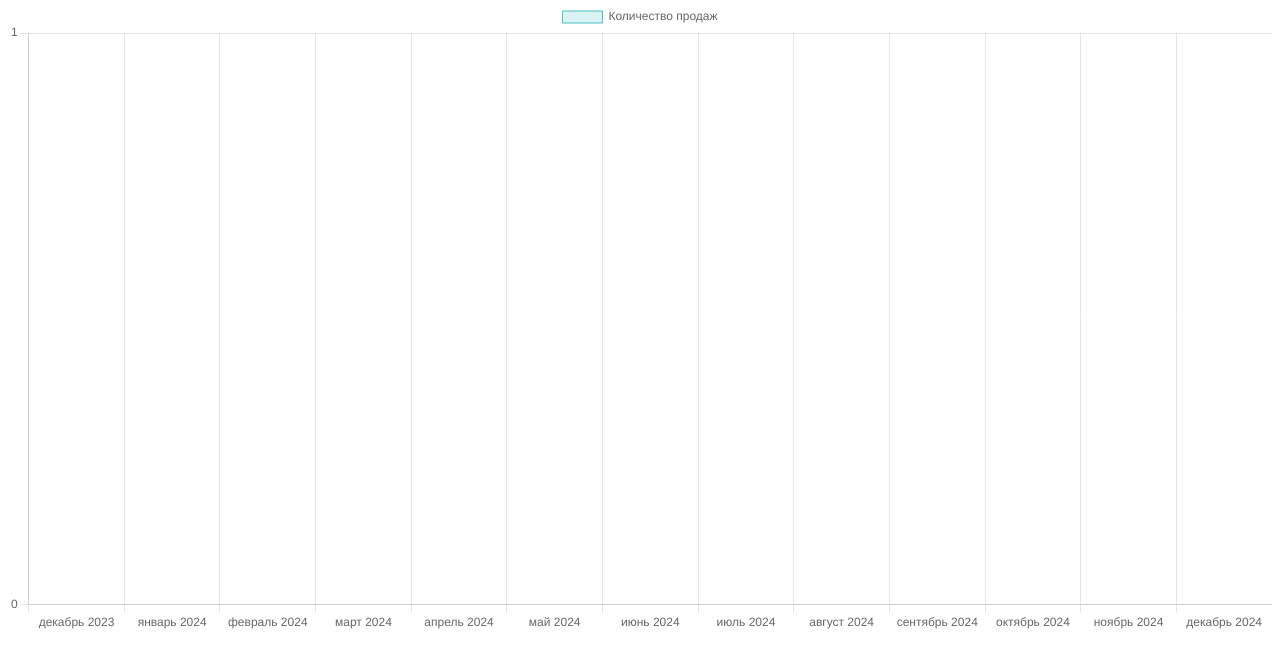
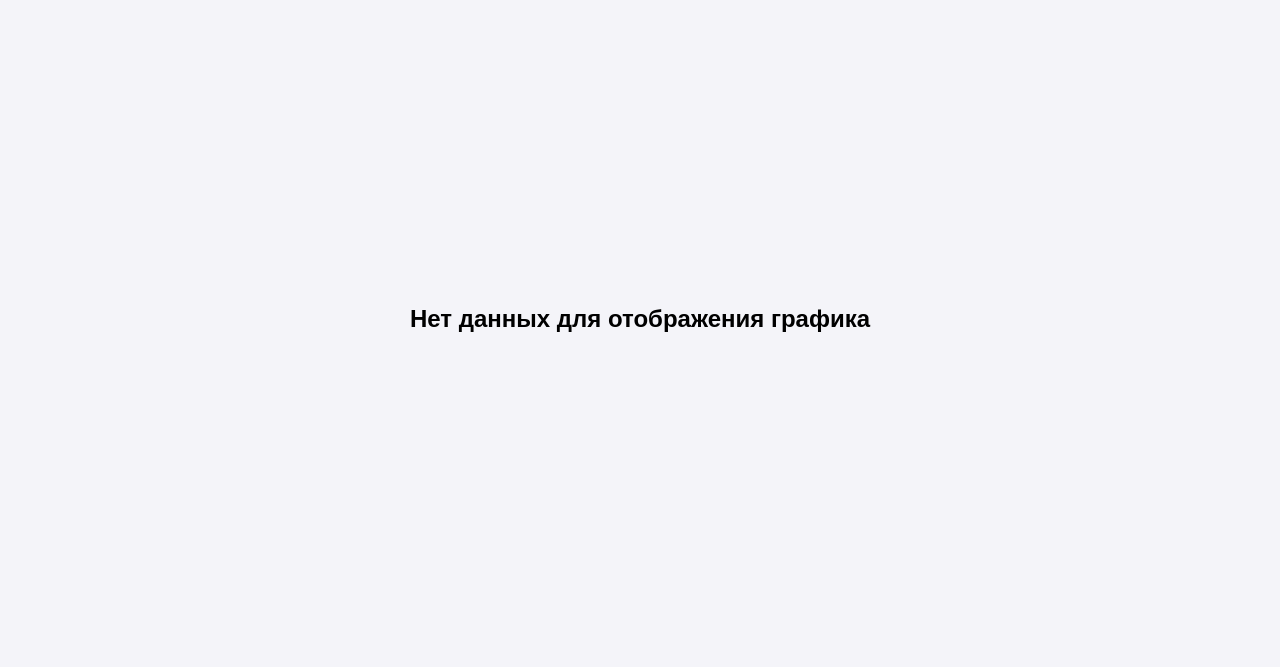
Before and after one commit to MaximushkaBed/webapp, a plain HTML site: page index.html in a window 1280 px wide. Shown: the part 79-746 px from the top of the page. Drawn offline with nearby package versions, Linux system fonts and the light colour scheme.

Commit message:
Update index.html

```diff
--- a/index.html
+++ b/index.html
@@ -1,40 +1,56 @@
 <!DOCTYPE html>
-<html lang="ru">
+<html lang="en">
 <head>
     <meta charset="UTF-8">
     <meta name="viewport" content="width=device-width, initial-scale=1.0">
     <title>График продаж</title>
     <script src="https://cdn.jsdelivr.net/npm/chart.js"></script>
+    <style>
+        body {
+            font-family: Arial, sans-serif;
+            margin: 0;
+            padding: 0;
+            display: flex;
+            flex-direction: column;
+            align-items: center;
+            justify-content: center;
+            min-height: 100vh;
+            background-color: #f4f4f9;
+        }
+
+        canvas {
+            max-width: 100%;
+            height: auto;
+        }
+
+        h1 {
+            font-size: 1.5em;
+            margin-bottom: 20px;
+            text-align: center;
+        }
+    </style>
 </head>
 <body>
     <h1>График продаж</h1>
-    <canvas id="salesChart" width="400" height="200"></canvas>
+    <canvas id="salesChart"></canvas>
 
     <script>
         // Извлечение параметра dates из URL
         const urlParams = new URLSearchParams(window.location.search);
-        const dates = JSON.parse(urlParams.get("dates") || "[]").map(date => new Date(date));
+        const dates = JSON.parse(urlParams.get("dates") || "[]");
 
-        // Генерация диапазона 13 месяцев (включая текущий месяц)
-        const now = new Date();
-        const startDate = new Date(now.getFullYear(), now.getMonth() - 12, 1); // 13 месяцев назад
-        const allMonths = [];
-        for (let date = new Date(startDate); date <= now; date.setMonth(date.getMonth() + 1)) {
-            allMonths.push(new Date(date));
-        }
+        if (dates.length === 0) {
+            document.body.innerHTML = "<h1>Нет данных для отображения графика</h1>";
+        } else {
+            // Подсчет количества продаж на каждую дату
+            const salesData = dates.reduce((acc, date) => {
+                acc[date] = (acc[date] || 0) + 1;
+                return acc;
+            }, {});
 
-        // Подсчёт количества продаж по месяцам
-        const salesData = allMonths.map(month => {
-            const monthStart = new Date(month.getFullYear(), month.getMonth(), 1);
-            const monthEnd = new Date(month.getFullYear(), month.getMonth() + 1, 0);
-            const salesCount = dates.filter(date => date >= monthStart && date <= monthEnd).length;
-            return salesCount;
-        });
-
-        // Названия месяцев на русском
-        const monthsRu = ['январь', 'февраль', 'март', 'апрель', 'май', 'июнь', 'июль',
-                          'август', 'сентябрь', 'октябрь', 'ноябрь', 'декабрь'];
-        const labels = allMonths.map(month => `${monthsRu[month.getMonth()]} ${month.getFullYear()}`);
+            // Преобразуем данные для графика
+            const labels = Object.keys(salesData); // Даты
+            const sales = Object.values(salesData); // Количество продаж
 
             // Отрисовка графика с помощью Chart.js
             const ctx = document.getElementById('salesChart').getContext('2d');
@@ -44,44 +60,49 @@
                     labels: labels,
                     datasets: [{
                         label: 'Количество продаж',
-                    data: salesData,
-                    backgroundColor: 'rgba(75, 192, 192, 0.2)',
+                        data: sales,
+                        backgroundColor: 'rgba(75, 192, 192, 0.6)',
                         borderColor: 'rgba(75, 192, 192, 1)',
                         borderWidth: 1
                     }]
                 },
                 options: {
                     responsive: true,
+                    maintainAspectRatio: false,
                     scales: {
                         x: {
+                            title: {
+                                display: true,
+                                text: 'Дата'
+                            },
                             ticks: {
-                            callback: function(value, index) {
-                                return labels[index]; // Поворот меток по оси X
-                            }
+                                maxRotation: 45,
+                                minRotation: 45
                             }
                         },
                         y: {
                             beginAtZero: true,
-                        ticks: {
-                            stepSize: 1
+                            title: {
+                                display: true,
+                                text: 'Продажи'
                             }
                         }
                     },
                     plugins: {
                         legend: {
-                        display: true,
                             position: 'top'
                         },
                         tooltip: {
                             callbacks: {
-                            label: function(context) {
-                                return `${context.raw} продаж`;
+                                label: function (context) {
+                                    return `Продажи: ${context.raw}`;
                                 }
                             }
                         }
                     }
                 }
             });
+        }
     </script>
 </body>
 </html>
```
Lines whose indentation alone changed are shown as unchanged.
